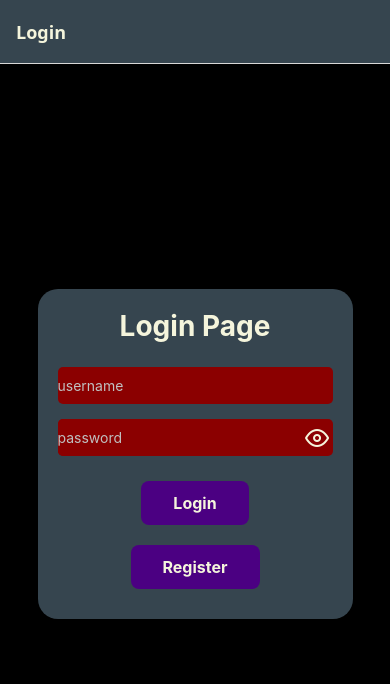
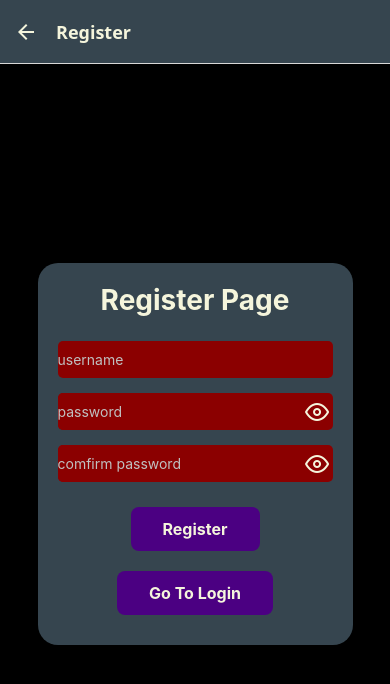
Before and after one commit to sauheiwong/trpg-react-native-fontend, a React Native app: screen /Register in a window 390 px wide. Shown: the top 684 px of the page. Built offline with nearby package versions, Linux system fonts and the light colour scheme.

Commit message:
add axios and register page done

```diff
--- a/src/api/API.js
+++ b/src/api/API.js
@@ -1,3 +1,3 @@
 export const API_CONFIG = {
-    BASE_URL: "localhost:4000"
+    BASE_URL: "http://10.0.2.2:4000/api", // Android 模擬器
 }
--- /dev/null
+++ b/src/api/client.js
@@ -0,0 +1,12 @@
+import axios from "axios";
+
+import { API_CONFIG } from "./API";
+
+const apiClient = axios.create({
+    baseURL: API_CONFIG.BASE_URL,
+    headers: {
+        "Content-Type": "application/json",
+    }
+})
+
+export default apiClient;
--- a/src/components/CustomButton.js
+++ b/src/components/CustomButton.js
@@ -3,7 +3,7 @@ import { Pressable, Text, StyleSheet } from "react-native";
 
 import { COLORS } from "../constants/color.js"
 
-export default function CustomButton({ title, onPress }) {
+export default function CustomButton({ title, onPress, disabled }) {
     return (
         <Pressable
             style={({ pressed }) => [
@@ -11,6 +11,7 @@ export default function CustomButton({ title, onPress }) {
                 { backgroundColor: pressed ? COLORS.highlight1 : COLORS.highlight2 }
             ]}
             onPress={onPress}
+            disabled={disabled}
         >
             <Text style={styles.buttonText}>{title}</Text>
         </Pressable>
--- a/src/constants/color.js
+++ b/src/constants/color.js
@@ -5,4 +5,5 @@ export const COLORS = {
   highlight2: "#4b0082",
   tips: "#c0c0c0",
   black: "#000000",
+  error: "red",
 }
--- a/src/navigation/AuthStack.js
+++ b/src/navigation/AuthStack.js
@@ -2,6 +2,7 @@ import React from "react";
 import { createNativeStackNavigator } from "@react-navigation/native-stack";
 
 import LoginScreen from "../screens/LoginScreen";
+import RegisterScreen from "../screens/RegisterScreen";
 import { COLORS } from "../constants/color";
 
 const Stack = createNativeStackNavigator();
@@ -18,6 +19,7 @@ export default function AuthStack({ onLoginSuccess }) {
             <Stack.Screen name="Login" options={{ title: "Login" }}>
                 {(props) => <LoginScreen {...props} onLoginSuccess={onLoginSuccess}/>}
             </Stack.Screen>
+            <Stack.Screen name="Register" options={{ title: "Register" }} component={RegisterScreen}/>
         </Stack.Navigator>
     )
 }
--- /dev/null
+++ b/src/screens/RegisterScreen.js
@@ -0,0 +1,194 @@
+import React, { useState } from "react";
+import { View, Text, StyleSheet, TextInput, Pressable, Alert } from "react-native";
+import CustomButton from "../components/CustomButton";
+import { Feather } from "@expo/vector-icons";
+
+import { COLORS } from "../constants/color";
+import apiClient from "../api/client";
+
+export default function RegisterScreen({ navigation }) {
+
+    const [username, setUsername] = useState('');
+    const [password, setPassword] = useState('');
+    const [comfirmPassword, setComfirmPassword] = useState('');
+
+    const [errorMessage, setErrorMessage] = useState('');
+
+    const [isPasswordVisible, setIsPasswordVisible] = useState(false);
+    const [isComfirmPasswordVisible, setIsComfirmPasswordVisible] = useState(false);
+    const [isLoading, setIsLoading] = useState(false);
+
+    const handleRegister = async() => {
+        console.log("Register button pressed, attempting to log in ...");
+        setErrorMessage("");
+
+        if (!username) {
+            setErrorMessage("Empty username");
+            return;
+        }
+
+        if (!password || !comfirmPassword) {
+            setErrorMessage("Empty password")
+            setPassword("");
+            setComfirmPassword("");
+            return;
+        }
+
+        if (password !== comfirmPassword) {
+            setErrorMessage("Password does not match. Please check your password.")
+            setPassword("");
+            setComfirmPassword("");
+            return;
+        }
+
+        console.log("Register start");
+        setIsLoading(true);
+
+        try{
+            await apiClient.post("/register", {
+                username,
+                password,
+            })
+
+            console.log("Register success");
+
+            Alert.alert(
+                "Register Success",
+                "You can login in now.",
+                [{text: "ok", onPress: () => navigation.navigate("Login")}]
+            )
+
+        } catch (error) {
+            // Axios 的錯誤處理更強大
+            if (error.response) {
+                // 請求已發出，但伺服器用非 2xx 的狀態碼回應
+                // error.response.data 通常包含了後端的錯誤訊息
+                console.error("Register error data:", error.response.data);
+                setErrorMessage(error.response.data.message || 'Register fail, please try it later');
+            } else if (error.request) {
+                // 請求已發出，但沒有收到回應 (例如網路問題)
+                console.error("Register network error:", error.request);
+                setErrorMessage('Internal problem, please check your internal');
+            } else {
+                // 設定請求時發生了其他問題
+                console.error('Error', error.message);
+                setErrorMessage('unknown error');
+            }
+        } finally {
+            setIsLoading(false);
+            setPassword("");
+            setComfirmPassword("");
+        }
+
+        console.log("Register success");
+
+        return;
+    }
+
+    return (
+        <View style={styles.container}>
+            <View style={styles.registerContainer}>
+                <Text style={styles.title}>Register Page</Text>
+                <TextInput
+                    style={[styles.input, { marginBottom: 15, width: "100%" }]}
+                    value={username}
+                    onChangeText={setUsername}
+                    placeholder="username"
+                    placeholderTextColor={COLORS.tips}
+                    editable={!isLoading}
+                />
+                <View style={styles.passwordContainer}>
+                    <TextInput
+                        style={styles.input}
+                        value={password}
+                        onChangeText={setPassword}
+                        placeholder="password"
+                        placeholderTextColor={COLORS.tips}
+                        secureTextEntry={!isPasswordVisible}
+                        editable={!isLoading}
+                    />
+                    <Pressable onPress={() => setIsPasswordVisible(!isPasswordVisible)}>
+                        <Feather
+                            name={isPasswordVisible ? "eye-off" : "eye"}
+                            size={24}
+                            color={COLORS.text}
+                        />
+                    </Pressable>
+                </View>
+                <View style={styles.passwordContainer}>
+                    <TextInput
+                        style={styles.input}
+                        value={comfirmPassword}
+                        onChangeText={setComfirmPassword}
+                        placeholder="comfirm password"
+                        placeholderTextColor={COLORS.tips}
+                        secureTextEntry={!isComfirmPasswordVisible}
+                        editable={!isLoading}
+                    />
+                    <Pressable onPress={() => setIsComfirmPasswordVisible(!isComfirmPasswordVisible)}>
+                        <Feather
+                            name={isComfirmPasswordVisible ? "eye-off" : "eye"}
+                            size={24}
+                            color={COLORS.text}
+                        />
+                    </Pressable>
+                </View>
+                { errorMessage && <Text style={styles.errorMessage}>{errorMessage}</Text> }
+                <CustomButton
+                    title={isLoading ? "Registering ..." :"Register"}
+                    onPress={handleRegister}
+                    disabled={isLoading}
+                />
+                <CustomButton
+                    title="Go To Login"
+                    onPress={() => navigation.navigate("Login")}
+                    disabled={isLoading}
+                />
+            </View>
+        </View>
+    )
+}
+
+const styles = StyleSheet.create({
+    container: {
+        flex: 1,
+        justifyContent: "center",
+        alignItems: "center",
+        padding: 20,
+        backgroundColor: COLORS.black,
+    },
+    registerContainer: {
+        alignItems: "center",
+        justifyContent: "center",
+        backgroundColor: COLORS.background,
+        width: "90%",
+        borderRadius: 20,
+        padding: 20,
+    },
+    passwordContainer: {
+        flexDirection: "row",
+        alignItems: "center",
+        width: "100%",
+        backgroundColor: COLORS.highlight1,
+        borderRadius: 5,
+        marginBottom: 15,
+    },
+    title: {
+        fontSize: 28,
+        fontWeight: "bold",
+        marginBottom: 24,
+        color: COLORS.text,
+    },
+    input: {
+        color: COLORS.text,
+        backgroundColor: COLORS.highlight1,
+        paddingVertical: 10,
+        borderRadius: 5,
+        width: "90%",
+    },
+    errorMessage: {
+        fontSize: 20,
+        fontWeight: "bold",
+        color: COLORS.error,
+    }
+})
```
Also changed, not shown: package.json (+5 -4 lines), 1 other file (tests, documents, lock files or other folders).
